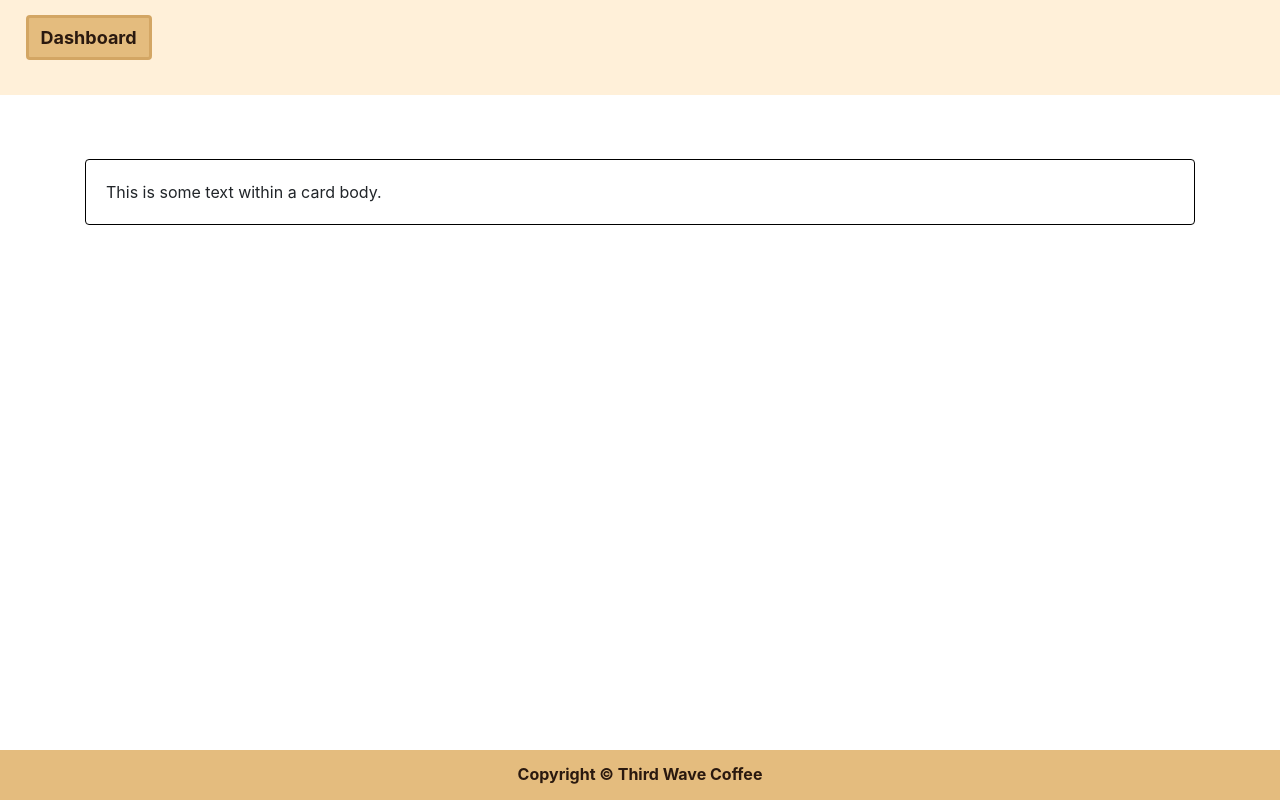
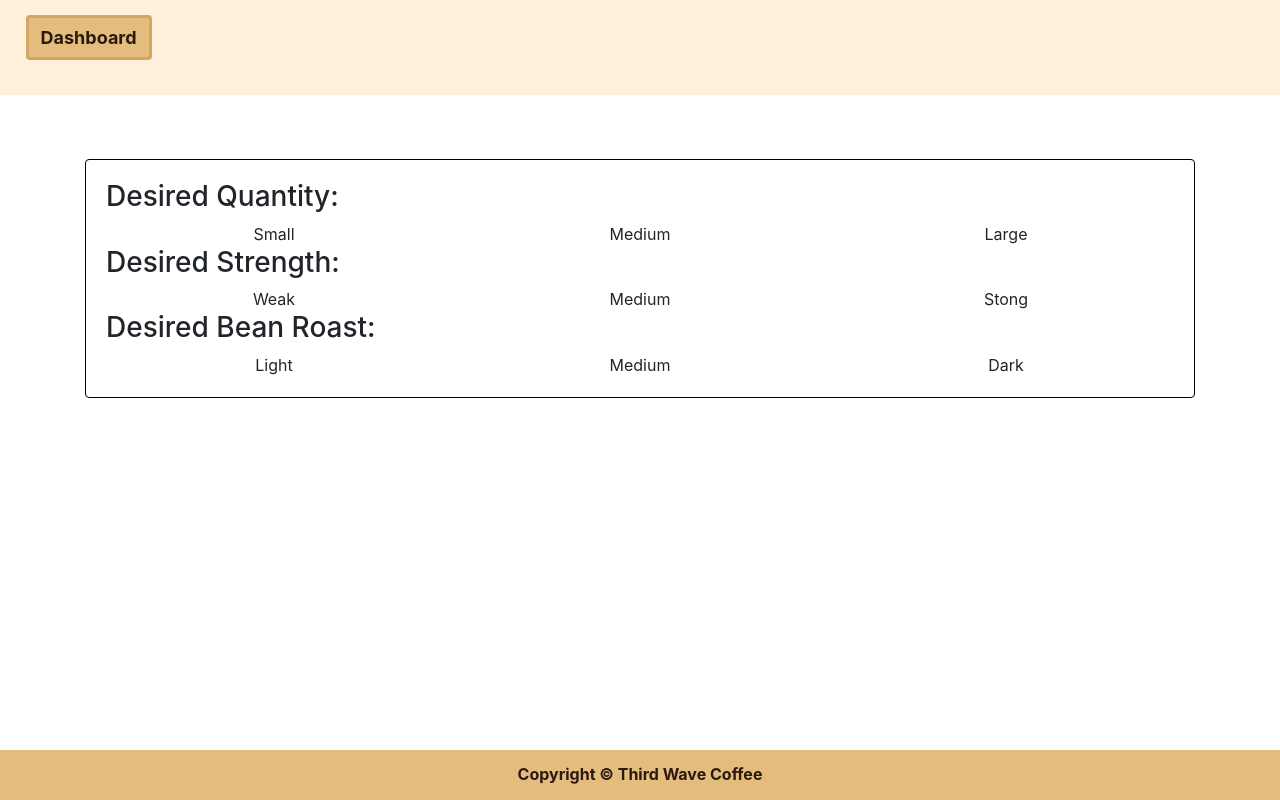
Before and after one commit to Eshi44/Third-Wave-Coffe, a React (Create React App) app in the folder client/: page /preferences in a window 1280 px wide. Built offline with nearby package versions, Linux system fonts and the light colour scheme.

Commit message:
added rows, cols, and text to preferences page/s

```diff
--- a/client/src/containers/Preferences/Preferences.jsx
+++ b/client/src/containers/Preferences/Preferences.jsx
@@ -21,7 +21,24 @@ class Chemex extends Component {
 				<div className="container" id="cardCalculation">
 					<div className="card" id="card-body">
 						<div className="card-body">
-							This is some text within a card body.
+							<h3 id="desiredText">Desired Quantity:</h3>
+							<div className="row">
+							<div className="col col-sm-4 col-md-4 col-lg-4 d-flex justify-content-center" >Small</div>
+							<div className="col col-sm-4 col-md-4 col-lg-4 d-flex justify-content-center">Medium</div>
+							<div className="col col-sm-4 col-md-4 col-lg-4 d-flex justify-content-center">Large</div>
+							</div>
+							<h3 id="desiredText">Desired Strength:</h3>
+							<div className="row">
+							<div className="col col-sm-4 col-md-4 col-lg-4 d-flex justify-content-center" >Weak</div>
+							<div className="col col-sm-4 col-md-4 col-lg-4 d-flex justify-content-center">Medium</div>
+							<div className="col col-sm-4 col-md-4 col-lg-4 d-flex justify-content-center">Stong</div>
+							</div>
+							<h3 id="desiredText">Desired Bean Roast:</h3>
+							<div className="row">
+							<div className="col col-sm-4 col-md-4 col-lg-4 d-flex justify-content-center" >Light</div>
+							<div className="col col-sm-4 col-md-4 col-lg-4 d-flex justify-content-center">Medium</div>
+							<div className="col col-sm-4 col-md-4 col-lg-4 d-flex justify-content-center">Dark</div>
+							</div>
 						</div>
 					</div>
 				</div>
```
